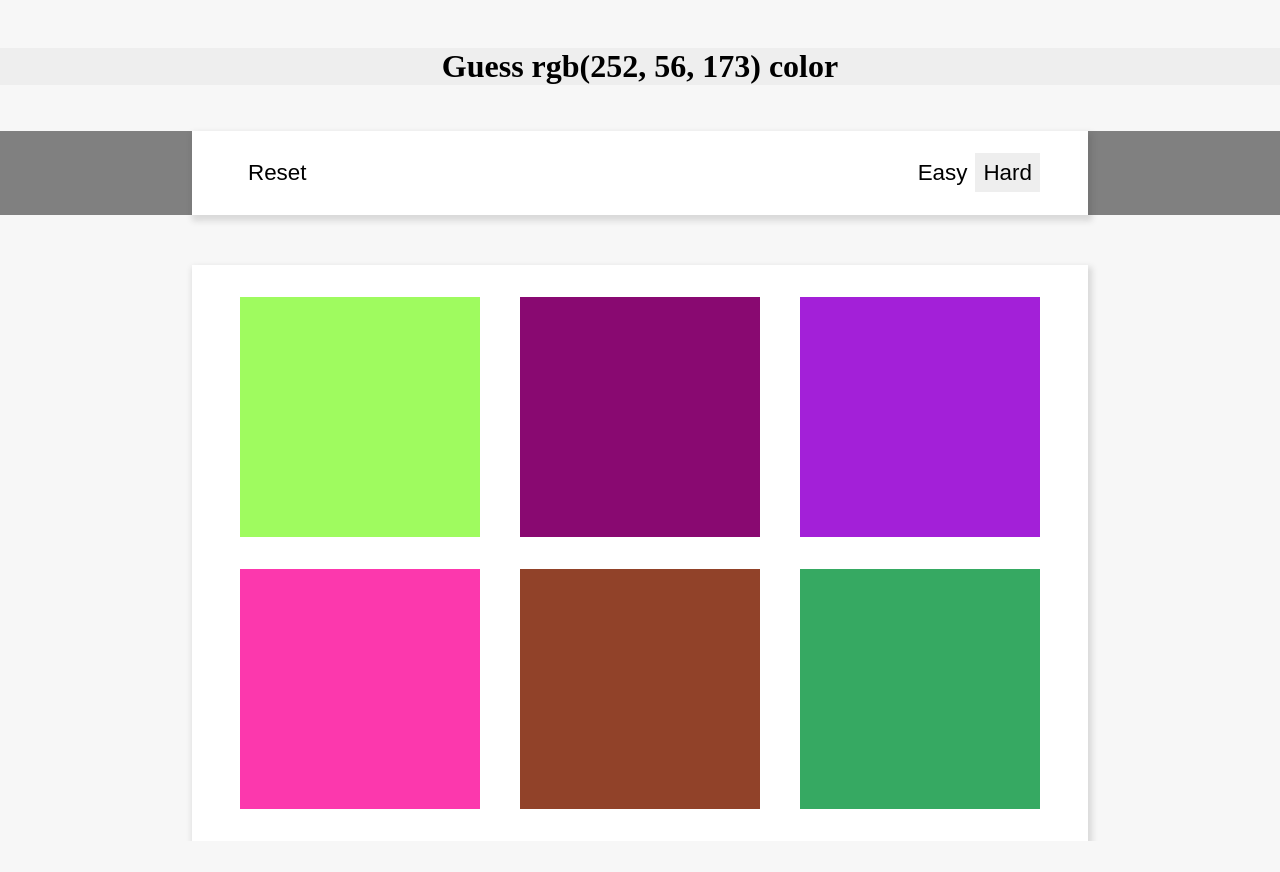
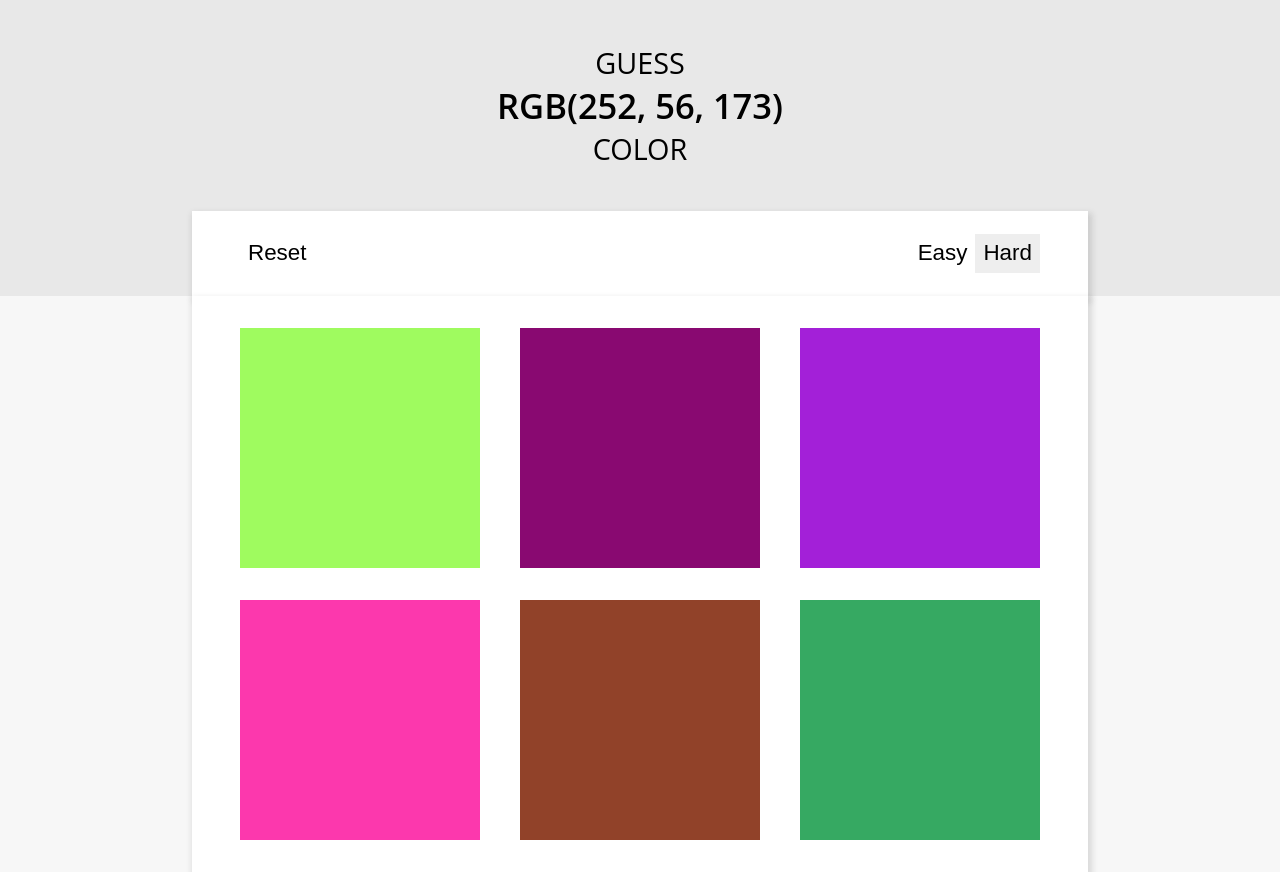
Before and after one commit to Danogo/guessColorGame, a plain HTML site: page colorGame.html in a window 1280 px wide. Before the commit the page ends 841 px from the top, so only its background shows below. Drawn offline with Linux system fonts and the light colour scheme.

Commit message:
changes with displaying info in settings bar

```diff
--- a/main.js
+++ b/main.js
@@ -58,11 +58,15 @@ function setTabs() {
 			if (clickedColor == colorToGuess) {
 				//display proper information and change all tabs background to that color
 				result.textContent = 'Correct!';
+				result.classList.remove('resultinfo--wrong');
+				result.classList.add('resultinfo--correct');
 				colorToGuessEl.style.color = clickedColor;
 				changeColors(clickedColor);
 			} else {
 				//otherwise display another message and make clicked square transparent
-				result.textContent = 'Wrong';
+				result.textContent = 'Wrong!';
+				result.classList.remove('resultinfo--correct');
+				result.classList.add('resultinfo--wrong');
 				this.className = 'square-fail';
 			}
 		});
--- a/style.css
+++ b/style.css
@@ -1,23 +1,33 @@
+@import url('https://fonts.googleapis.com/css?family=Lato:400,700');
+
 body {
 	box-sizing: border-box;
 	background-color: #F7F7F7;
 	margin: 0;
 	padding: 0;
+	font-family: 'Open Sans', Helvetica, Arial, sans-serif;
 }
 
 h1 {
 	text-align: center;
-	margin-top: 1.5em;
-	margin-bottom: 3em;
-	padding: 0 1.5rem;
-	background-color: #EEEEEE;
+	margin: 0;
+	padding: 1.5em 1.5rem;
+	background-color: #E8E8E8;
+	font-weight: normal;
+	text-transform: uppercase;
+	font-size: 1.4em;
+}
+
+#colorToGuess {
+	display: inline-block;
+	width: 100%;
+	font-weight: 600;
+	font-size: 1.2em;
 }
 
 .interface {
-	background-color: grey;
+	background-color: #E8E8E8;
 	text-emphasis: center;
-	position: relative;
-	top: -2.25em;
 	font-size: 1.2em;
 }
 
@@ -38,8 +48,19 @@ h1 {
 }
 
 .resultInfo {
-	padding: 0.3em 0.5rem;
+	font-size: 1em;
 	display: block;
+	text-align: center;
+}
+
+.resultinfo--correct {
+	color: #86E68B;
+	transform: scale(1.2, 1.2);
+	transition: transform 0.3s ease-in;
+}
+
+.resultinfo--wrong {
+	color: #F58787;
 }
 
 
@@ -49,13 +70,13 @@ h1 {
 	display: flex;
 	flex-flow: row wrap;
 	justify-content: space-between;
-	padding: 0 3rem 2em;
+	padding: 0 1.5rem 2em;
 	background-color: white;
 	box-shadow: 2px 4px 6px 2px rgba(50, 50, 50, 0.15);
 }
 
 .container {
-	padding: 1em 3rem;
+	padding: 1em 1.5rem;
 }
 
 .square {
@@ -83,12 +104,20 @@ h1 {
 	cursor: default;
 }
 
-.resultInfo {
-	text-align: center;
-}
-
 @media all and (min-width: 700px) {
 	.interface {
 		font-size: 1.4em;
 	}
+
+	h1 {
+		font-size: 1.8em;
+	}
+
+	.container {
+		padding: 1em 3rem;
+	}
+
+	.tabs {
+		padding: 0 3rem 2em;
+	}
 }
```
